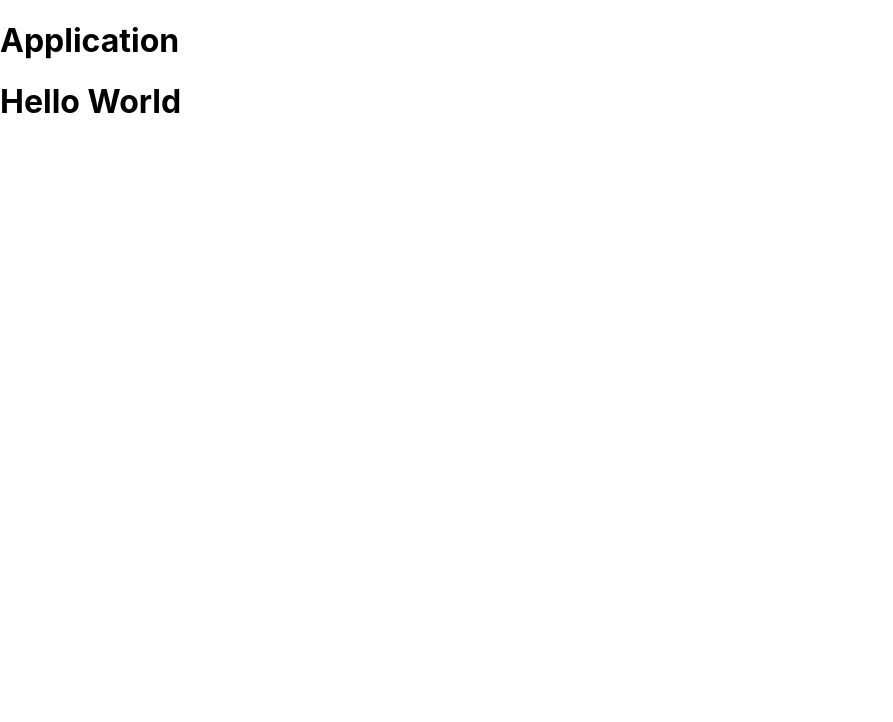
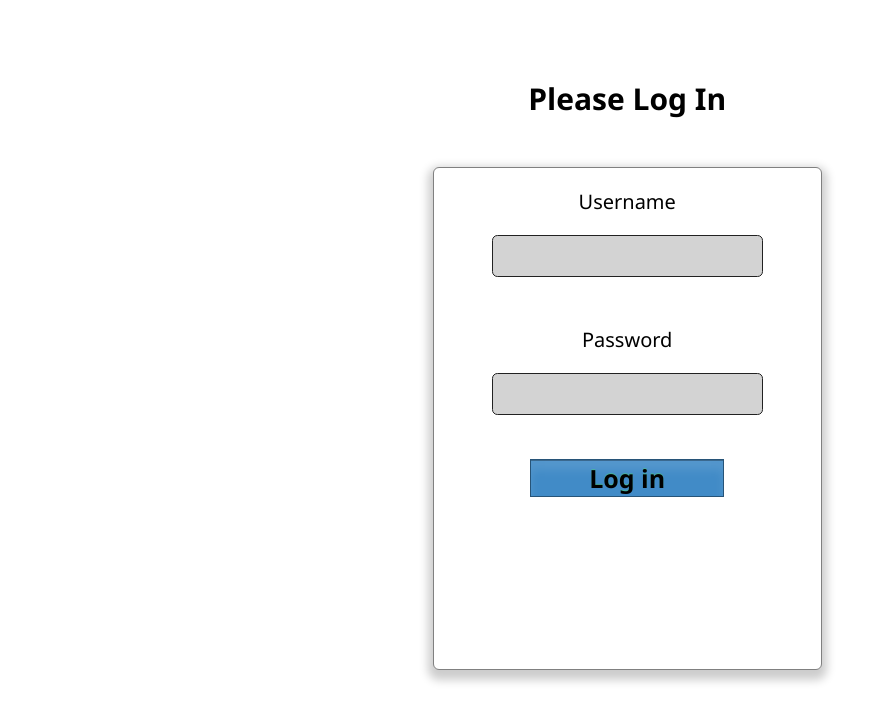
Before and after one commit to TODO-teamname/IAIbackend, a React (Create React App) app in the folder frontend/: page / in a window 1280 px wide. Shown: the top 722 px of the page, without its empty margins (0-893 px from the left). Built offline with nearby package versions, Linux system fonts and the light colour scheme.

Commit message:
Created Login Function

```diff
--- a/frontend/src/App.tsx
+++ b/frontend/src/App.tsx
@@ -3,9 +3,17 @@ import React from 'react';
 import { BrowserRouter, Route, Switch } from 'react-router-dom';
 import './App.css';
 import MOOCletView from './Components/MOOCletView/MOOCletView';
+import Login from './Components/Login/Login';
 import Preferences from './Components/Preferences/Preferences';
+import useToken from './Components/useToken';
 
 function App(): JSX.Element {
+  const { token, setToken } = useToken();
+  //alert(token);
+  if (!token) {
+    return <Login setToken={setToken} />;
+  }
+
   return (
     <div className="app-wrapper">
       <h1>Application</h1>
--- /dev/null
+++ b/frontend/src/Components/Login/Login.tsx
@@ -0,0 +1,60 @@
+import React, { useState } from 'react';
+import PropTypes from 'prop-types';
+import '../../styles/Login.css';
+import { useHistory } from 'react-router-dom';
+
+async function loginUser(credentials) {
+  return fetch('http://localhost:8080/login', {
+    method: 'POST',
+    headers: {
+      'Content-Type': 'application/json',
+    },
+    body: JSON.stringify(credentials),
+  }).then((data) => data.json());
+}
+
+export default function Login({ setToken }) {
+  const [username, setUserName] = useState<string | null>('');
+  const [password, setPassword] = useState<string | null>('');
+
+  //const history = useHistory();
+  //const handleLogin = () => {
+  //  history.push('/dashboard');
+  //};
+  const handleSubmit = async (e) => {
+    e.preventDefault();
+    if (!username?.localeCompare('Test') && !password?.localeCompare('123')) {
+      const token = [username, password];
+      //const token = await loginUser({
+      //  username,
+      //  password,
+      //});
+      setToken(token);
+      window.location.href = './dashboard';
+      //handleLogin();
+    }
+  };
+
+  return (
+    <div className="login-wrapper">
+      <h1 className="main-header">Please Log In</h1>
+      <form onSubmit={handleSubmit}>
+        <label>
+          <p>Username</p>
+          <input type="text" onChange={(e) => setUserName(e.target.value)} />
+        </label>
+        <label>
+          <p>Password</p>
+          <input type="password" onChange={(e) => setPassword(e.target.value)} />
+        </label>
+        <div>
+          <input type="submit" value="Log in" />
+        </div>
+      </form>
+    </div>
+  );
+}
+
+Login.propTypes = {
+  setToken: PropTypes.func.isRequired,
+};
--- /dev/null
+++ b/frontend/src/Components/useToken.tsx
@@ -0,0 +1,23 @@
+import { useState } from 'react';
+
+export default function useToken() {
+  const getToken = () => {
+    const tokenString = localStorage.getItem('token') as string;
+    //alert(tokenString);
+    const userToken = JSON.parse(tokenString);
+    //alert(userToken?.token);
+    return userToken;
+  };
+
+  const [token, setToken] = useState(getToken());
+
+  const saveToken = (userToken) => {
+    localStorage.setItem('token', JSON.stringify(userToken));
+    setToken(userToken.token);
+  };
+
+  return {
+    setToken: saveToken,
+    token,
+  };
+}
--- /dev/null
+++ b/frontend/src/styles/Login.css
@@ -0,0 +1,211 @@
+
+* { box-sizing: border-box; }
+
+
+form {
+  background: white;
+  width:40%;
+  height:80%;
+  margin: auto;
+  margin-top: 5%;
+  border-radius:0.4em;
+  border:1px solid grey;
+  overflow:hidden;
+  position:relative;
+  box-shadow: 0 5px 10px 5px rgba(0,0,0,0.2);
+}
+
+form:after {
+  content:"";
+  display:block;
+  position:absolute;
+  height:1px;
+  width:100px;
+  left:20%;
+
+  top:0;
+}
+
+form:before {
+ 	content:"";
+  display:block;
+  position:absolute;
+  width:8px;
+  height:5px;
+  border-radius:50%;
+  left:34%;
+  top:-7px;
+  box-shadow: 0 0 6px 4px #fff;
+}
+
+.inset {
+ 	padding:20px;
+  border-top:1px solid lightgray;
+}
+
+form h1 {
+  font-size:18px;
+  text-shadow:0 1px 0 gray;
+  text-align:center;
+  padding:40px 0;
+  border-bottom:1px solid lightgray;
+  position:relative;
+}
+
+form h1:after {
+ 	content:"";
+  display:block;
+  width:250px;
+  height:100px;
+  position:absolute;
+  top:0;
+  left:50px;
+  pointer-events:none;
+  transform:rotate(70deg);
+  background:linear-gradient(50deg, lightgray, grey);
+
+}
+
+label {
+ 	color:black;
+  display:block;
+  padding-bottom:9px;
+  text-align: center;
+  font-family:'Segoe UI', Tahoma, Geneva, Verdana, sans-serif;
+  font-size: 20px;
+}
+
+input[type=text],
+input[type=password] {
+ 	width: 70%;
+    height:40%;
+    font-size: 18px;
+
+  background-color:lightgray;
+  padding:8px 5px;
+  height:20%;
+
+  border:1px solid #222;
+
+  border-radius:0.3em;
+  margin-bottom:20px;
+  text-align: center;
+  font-family:'Segoe UI', Tahoma, Geneva, Verdana, sans-serif;
+}
+
+label[for=remember]{
+ 	color:black;
+  display:inline-block;
+  padding-bottom:0;
+  padding-top:5px;
+  text-align: center;
+}
+
+input[type=checkbox] {
+ 	display:inline-block;
+  vertical-align:top;
+  text-align: center;
+}
+
+.p-container {
+ 	padding:0 20px 20px 20px;
+     margin: auto;
+}
+
+.p-container:after {
+ 	clear:both;
+  display:table;
+  content:"";
+}
+
+.p-container span {
+  display:block;
+  float:left;
+  color:#005296;
+  padding-top:8px;
+}
+
+input[type=submit] {
+    display: flex;
+    flex-direction: column;
+    align-items: center;
+    margin: auto;
+    margin-top:15px;
+    border:1px solid rgba(0,0,0,0.4);
+    text-shadow:0 -1px 0 rgba(74, 236, 95, 0.4);
+    box-shadow:
+        inset 0 1px 0 rgba(0, 0, 0, 0.3),
+        inset 0 10px 10px rgba(255,255,255,0.1);
+    border-radius:0;
+    background: #418bc7;
+    width:50%;
+
+
+  color:black;
+  font-family:'Segoe UI', Tahoma, Geneva, Verdana, sans-serif;
+  font-weight:bold;
+  cursor:pointer;
+  font-size:25px;
+
+}
+
+input[type=submit]:hover {
+  box-shadow:
+    inset 0 1px 0 rgba(255,255,255,0.3),
+    inset 0 -10px 10px rgba(255,255,255,0.1);
+    text-align: center;
+}
+
+input[type=text]:hover {
+color:black;}
+
+input[type = password]:hover{
+    color:black;}
+
+label:hover ~ input[type=password] {
+ 	background:#27292c;
+
+}
+
+
+.main-title{
+    position: absolute;
+    top: 5px;
+    left:10px;
+    width: 90%;
+    background-color: lightgray;
+    border-style: solid;
+    border-width: 2px;
+    border-color: lightcyan;
+
+}
+
+.main-header{
+    position: relative;
+
+
+    font-family:'Segoe UI', Tahoma, Geneva, Verdana, sans-serif;
+    font-size: 30px;
+    margin: 2px 2px 2px 2px;
+    padding-top: 10px;
+
+}
+
+
+.login-wrapper {
+    position: absolute;
+    left:9%;
+    top:5%;
+    background: white;
+    height: 85%;
+    min-height: 500px;
+    width: 80%;
+    min-width: 500px;
+    padding: 2%;
+    border-style: solid;
+    border-width: 0px;
+    border-color: lightgray;
+    font-size: 15px;
+    text-align: center;
+    font-family: "Times New Roman";
+}
```
